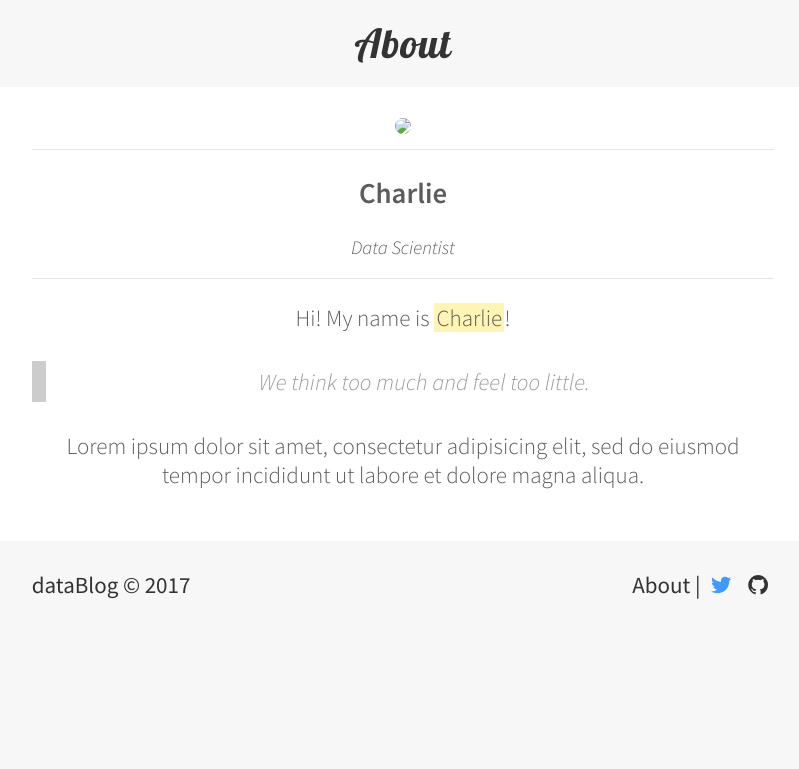
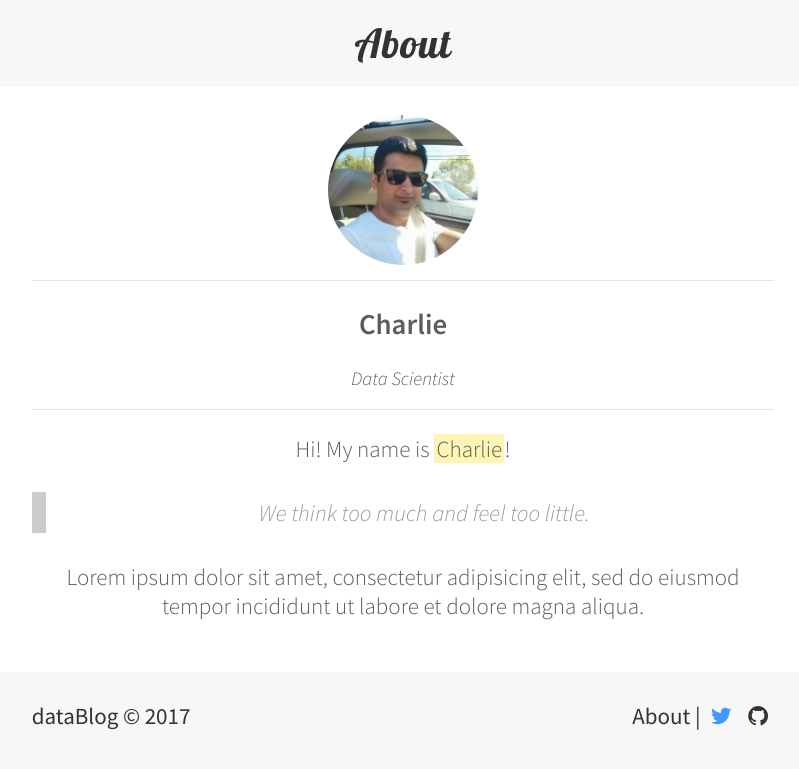
Before and after one commit to ankitsultana/Chaplin, a Jekyll site: the page built from about.md, in a window 1280 px wide. Shown: the top 769 px of the page, without its empty margins (237-1036 px from the left). Built offline with Jekyll 4.4.1, drawn with Linux system fonts in a browser that asks for light colours.

Commit message:
Update _config.yml

```diff
--- a/_config.yml
+++ b/_config.yml
@@ -23,7 +23,7 @@ heading_font: Lobster
 about_footer: true
 short_bio: >
     Data Scientist
-profile_picture: dataBlog/assets/ProfilePic.jpg
+profile_picture: "/assets/ProfilePic.jpg"
 
 google_analytics: true
 tracking_id: UA-98472233-1
```
